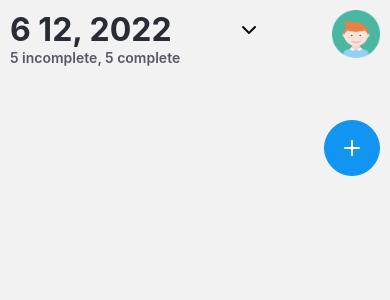
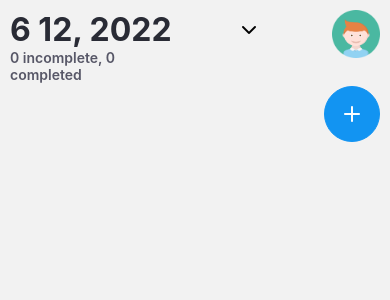
Before and after one commit to exelxior/rn-task-app, a React Native app: screen / in a window 390 px wide. Both pictures are taken after a click on the button "SIGN IN". Shown: the top 300 px of the page. Built offline with nearby package versions, Linux system fonts and the light colour scheme.

Commit message:
Display tasks based on status.

```diff
--- a/app/components/NavHeader/index.tsx
+++ b/app/components/NavHeader/index.tsx
@@ -5,11 +5,18 @@ import moment from "moment";
 import { useReduxDispatch } from "../../redux/store";
 import { setSignOut } from "../../redux/slices/authSlice";
 import { Feather } from "@expo/vector-icons";
+import { Task } from "../../types";
+import { selectTasks } from "../../redux/slices/taskSlice";
+import { useSelector } from "react-redux";
 
 const NavHeader = () => {
   const dispatch = useReduxDispatch();
   const today = new Date();
   const date = moment(today).format("M D, YYYY");
+
+  const tasks = useSelector(selectTasks);
+  const completedTasks = tasks.filter((item: Task) => item.isCompleted);
+  const incompleteTasks = tasks.filter((item: Task) => !item.isCompleted);
 
   const handleSignOut = () => {
     const user = {
@@ -27,7 +34,9 @@ const NavHeader = () => {
             <Feather name="chevron-down" size={24} color="black" />
           </TouchableOpacity>
         </View>
-        <Text style={styles.taskSummary}>5 incomplete, 5 complete</Text>
+        <Text style={styles.taskSummary}>
+          {incompleteTasks.length} incomplete, {completedTasks.length} completed
+        </Text>
       </View>
       <TouchableOpacity style={styles.rightBlock} onPress={handleSignOut}>
         <Image
--- a/app/redux/slices/taskSlice.tsx
+++ b/app/redux/slices/taskSlice.tsx
@@ -19,15 +19,16 @@ export const taskSlice = createSlice({
       state.tasks.push(newTaskItem);
     },
     completeTask: (state, action: PayloadAction<ID>) => {
-      const newTasks = state.tasks.filter(
-        (item: Task) => item.id !== action.payload
-      );
-      console.log(newTasks);
-      state.tasks = newTasks;
+      const task = state.tasks.find((t: Task) => t.id === action.payload);
+      task.isCompleted = true;
+    },
+    restoreTask: (state, action: PayloadAction<ID>) => {
+      const task = state.tasks.find((t: Task) => t.id === action.payload);
+      task.isCompleted = false;
     },
   },
 });
 
-export const { newTask, completeTask } = taskSlice.actions;
+export const { newTask, completeTask, restoreTask } = taskSlice.actions;
 export const selectTasks = (state: RootState["tasks"]) => state.tasks.tasks;
 export default taskSlice.reducer;
--- a/app/screens/Home/TaskItem/index.tsx
+++ b/app/screens/Home/TaskItem/index.tsx
@@ -1,22 +1,25 @@
 import React, { useState } from "react";
-import { Text, View, CheckBox } from "react-native";
-import { completeTask } from "../../../redux/slices/taskSlice";
+import { Text, View } from "react-native";
+import { completeTask, restoreTask } from "../../../redux/slices/taskSlice";
 import { useReduxDispatch } from "../../../redux/store";
 import { Task } from "../../../types";
 import styles from "./styles";
+import Checkbox from "expo-checkbox";
 
 const TaskItem = ({ item }: { item: Task }) => {
-  const [isSelected, setSelection] = useState(false);
   const dispatch = useReduxDispatch();
 
   const onChecked = () => {
-    setSelection;
-    dispatch(completeTask(item.id));
+    if (item.isCompleted) {
+      dispatch(restoreTask(item.id));
+    } else {
+      dispatch(completeTask(item.id));
+    }
   };
 
   return (
     <View style={styles.taskContainer}>
-      <CheckBox value={isSelected} onValueChange={onChecked} />
+      <Checkbox value={item.isCompleted} onValueChange={onChecked} />
       <View style={styles.taskItem}>
         <Text style={styles.taskTitle}>{item.title}</Text>
         <Text style={styles.taskCategory}>{item.category}</Text>
--- a/app/screens/Home/TaskList/index.tsx
+++ b/app/screens/Home/TaskList/index.tsx
@@ -1,15 +1,10 @@
 import React from "react";
 import { FlatList, ListRenderItem, View } from "react-native";
-import { useSelector } from "react-redux";
-import { selectTasks } from "../../../redux/slices/taskSlice";
-import { Task } from "../../../types";
+import { Task, tasksProp } from "../../../types";
 import TaskItem from "../TaskItem";
 import styles from "./styles";
 
-const TaskList = () => {
-  const tasks = useSelector(selectTasks);
-  console.log(tasks);
-
+const TaskList = (props: tasksProp) => {
   const renderItem: ListRenderItem<Task> = ({ item }) => (
     <TaskItem item={item} />
   );
@@ -17,7 +12,7 @@ const TaskList = () => {
   return (
     <View style={styles.taskList}>
       <FlatList
-        data={tasks}
+        data={props.tasks}
         renderItem={renderItem}
         keyExtractor={(item: Task) => item.id}
       />
--- a/app/screens/Home/index.tsx
+++ b/app/screens/Home/index.tsx
@@ -1,13 +1,20 @@
 import { useNavigation } from "@react-navigation/native";
 import React from "react";
-import { View, TouchableOpacity } from "react-native";
-import { MainRoutes } from "../../types";
+import { View, TouchableOpacity, Text } from "react-native";
+import { MainRoutes, Task } from "../../types";
 import styles from "./styles";
 import TaskList from "./TaskList";
 import { Feather } from "@expo/vector-icons";
+import { useSelector } from "react-redux";
+import { selectTasks } from "../../redux/slices/taskSlice";
 
 export default function Home() {
   const navigation = useNavigation();
+  const tasks = useSelector(selectTasks);
+  const completedTasks = tasks.filter((item: Task) => item.isCompleted);
+  const incompleteTasks = tasks.filter((item: Task) => !item.isCompleted);
+
+  console.log(tasks);
 
   const handleAddTask = () => {
     navigation.navigate(MainRoutes.NewTask);
@@ -15,7 +22,20 @@ export default function Home() {
 
   return (
     <View style={styles.container}>
-      <TaskList />
+      {incompleteTasks.length > 0 ? (
+        <View>
+          <Text>Incomplete</Text>
+          <TaskList tasks={incompleteTasks} />
+        </View>
+      ) : null}
+
+      {completedTasks.length > 0 ? (
+        <View>
+          <Text>Completed</Text>
+          <TaskList tasks={completedTasks} />
+        </View>
+      ) : null}
+
       <TouchableOpacity style={styles.newTaskBtn} onPress={handleAddTask}>
         <Feather name="plus" size={24} color="white" />
       </TouchableOpacity>
--- a/app/types.ts
+++ b/app/types.ts
@@ -6,6 +6,10 @@ export type Task = {
   title: string;
   category: string;
   isCompleted: boolean;
+};
+
+export type tasksProp = {
+  tasks: Task[];
 };
 
 export type ID = {
```
